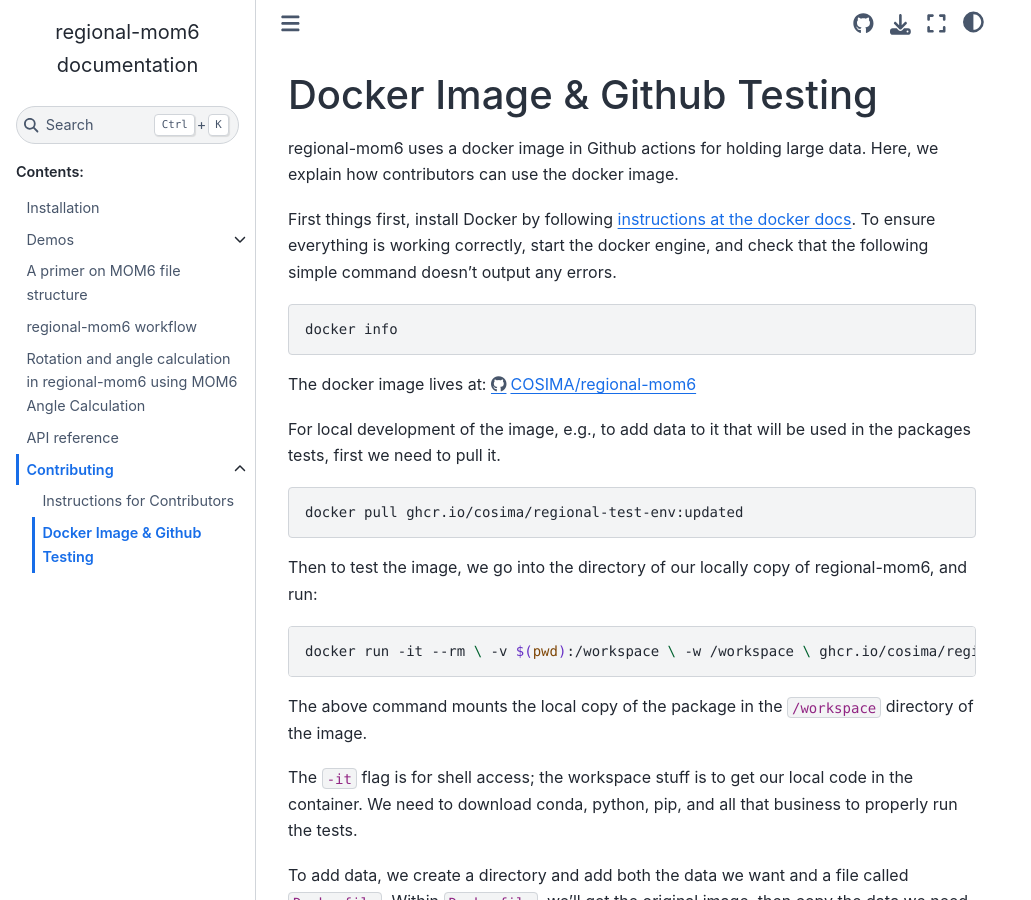
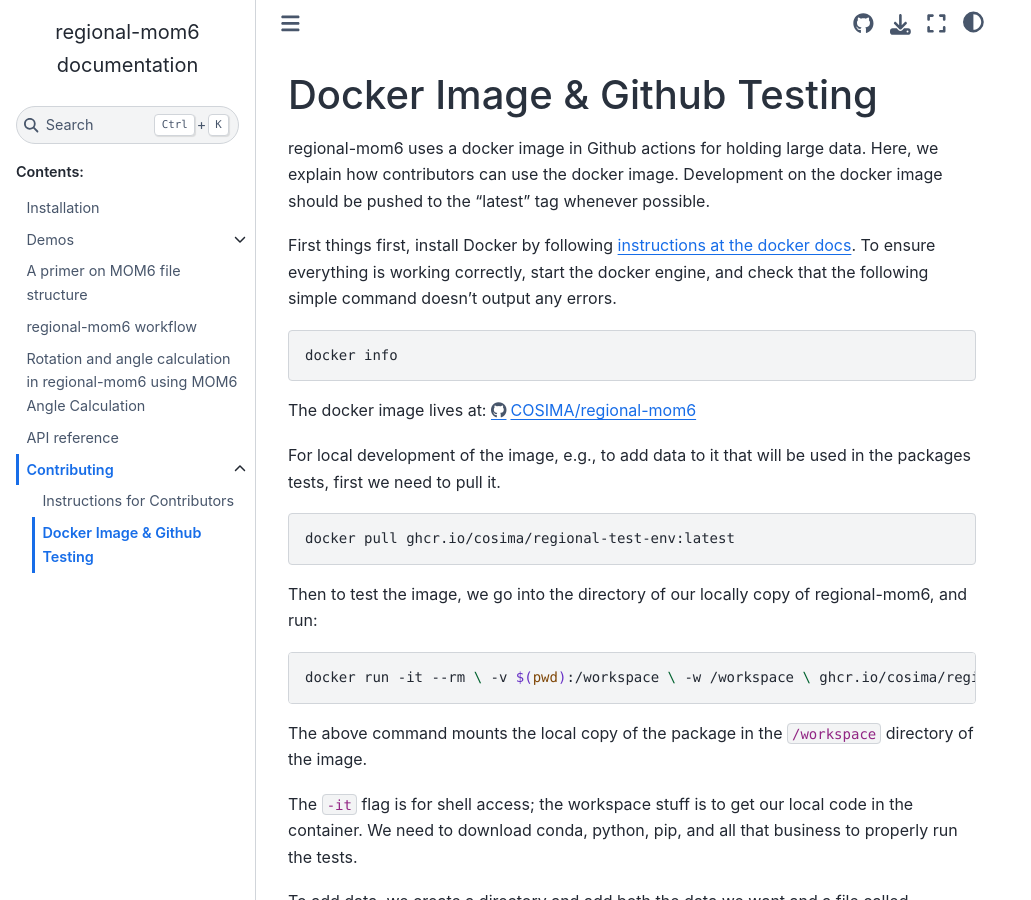
Before and after one commit to COSIMA/regional-mom6, a Sphinx documentation site: the page built from docs/contributing/docker_image_dev.md, in a window 1280 px wide and 900 px high. Shown: the whole window, without its empty margins (0-1031 px from the left). Built offline with Sphinx 7.4.7 and the Sphinx Book theme 1.1.4, drawn with Linux system fonts in a browser that asks for light colours; pages that are not in the unit, such as notebooks, are missing from menus.

Commit message:
Last unresolved comments

````diff
--- a/docs/contributing/docker_image_dev.md
+++ b/docs/contributing/docker_image_dev.md
@@ -1,6 +1,6 @@
 # Docker Image & Github Testing
 
-regional-mom6 uses a docker image in Github actions for holding large data. Here, we explain how contributors can use the docker image.
+regional-mom6 uses a docker image in Github actions for holding large data. Here, we explain how contributors can use the docker image. Development on the docker image should be pushed to the "latest" tag whenever possible.
 
 First things first, install Docker by following [instructions at the docker docs](https://docs.docker.com/get-started/). To ensure everything is working correctly, start the docker engine, and check that the following simple command doesn't output any errors.
 
@@ -14,13 +14,13 @@
 For local development of the image, e.g., to add data to it that will be used in the packages tests, first we need to pull it.
 
 ```bash
-docker pull ghcr.io/cosima/regional-test-env:updated
+docker pull ghcr.io/cosima/regional-test-env:latest
 ```
 
 Then to test the image, we go into the directory of our locally copy of regional-mom6, and run:
 
 ```bash
-docker run -it --rm \ -v $(pwd):/workspace \ -w /workspace \ ghcr.io/cosima/regional-test-env:updated \ /bin/bash
+docker run -it --rm \ -v $(pwd):/workspace \ -w /workspace \ ghcr.io/cosima/regional-test-env:latest \ /bin/bash
 ```
 
 The above command mounts the local copy of the package in the `/workspace` directory of the image.
````
Also changed, not shown: docs/angle_calculation.md (+5 -0 lines), 3 other files.
